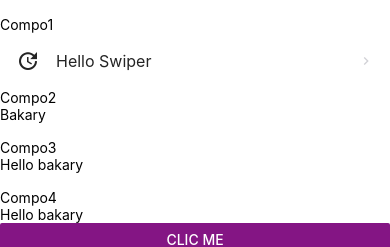
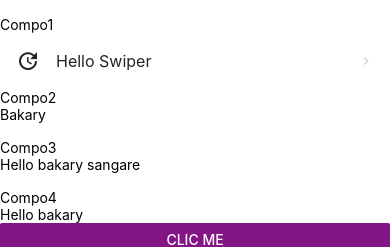
Before and after one commit to Moh7ven/my-newrn, a React Native app: screen / in a window 390 px wide. Shown: the top 247 px of the page. Built offline with nearby package versions, Linux system fonts and the light colour scheme; some icons are missing.

Commit message:
compo3 change in App.js

```diff
--- a/App.js
+++ b/App.js
@@ -19,7 +19,7 @@ const App = () => {
         <Compo1 />
         <Compo2 text="Bakary" />
         <FontAwesomeIcon icon={faMugSaucer} />
-        <Compo3 firstName={"bakary"} />
+        <Compo3 firstName={"bakary"} lastName={"sangare"} />
         <FontAwesomeIcon icon={faArrowDownUpAcrossLine} />
         <Compo4 firstName={"bakary"} />
         <FontAwesomeIcon icon={faArrowDownUpAcrossLine} />
```
